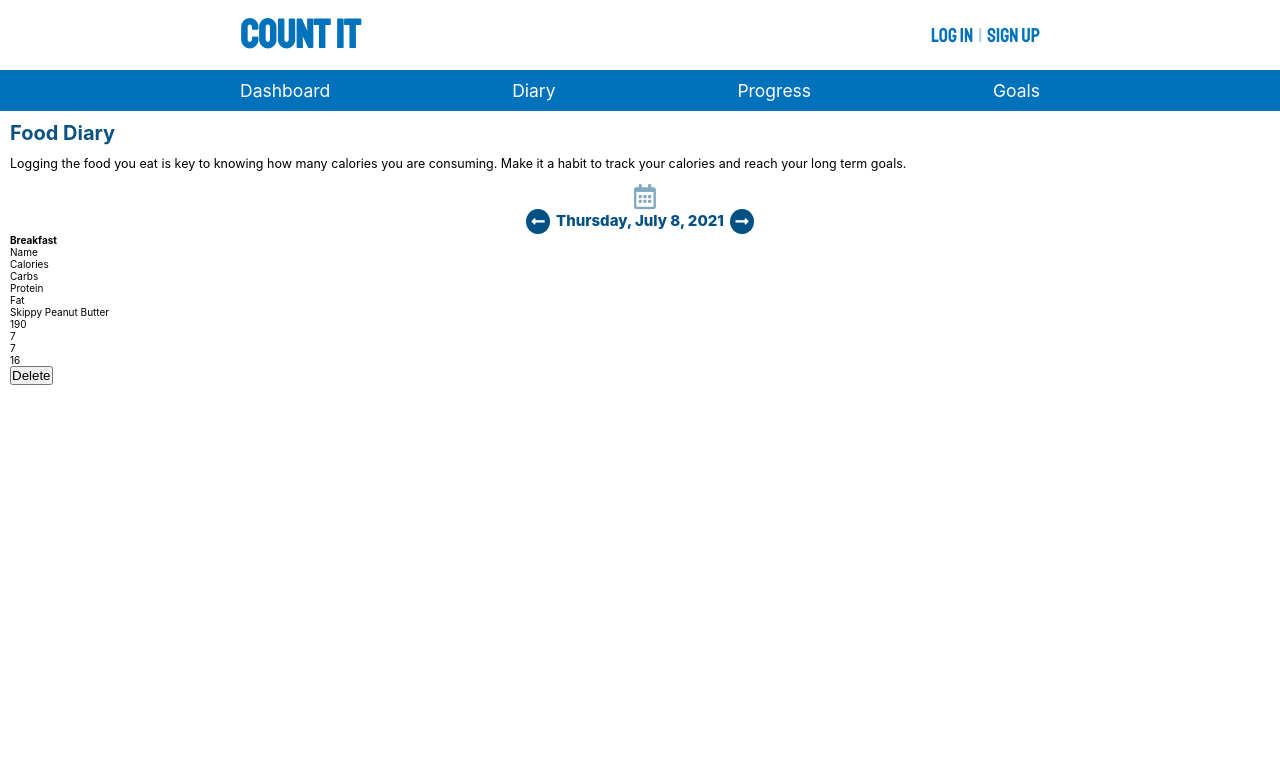
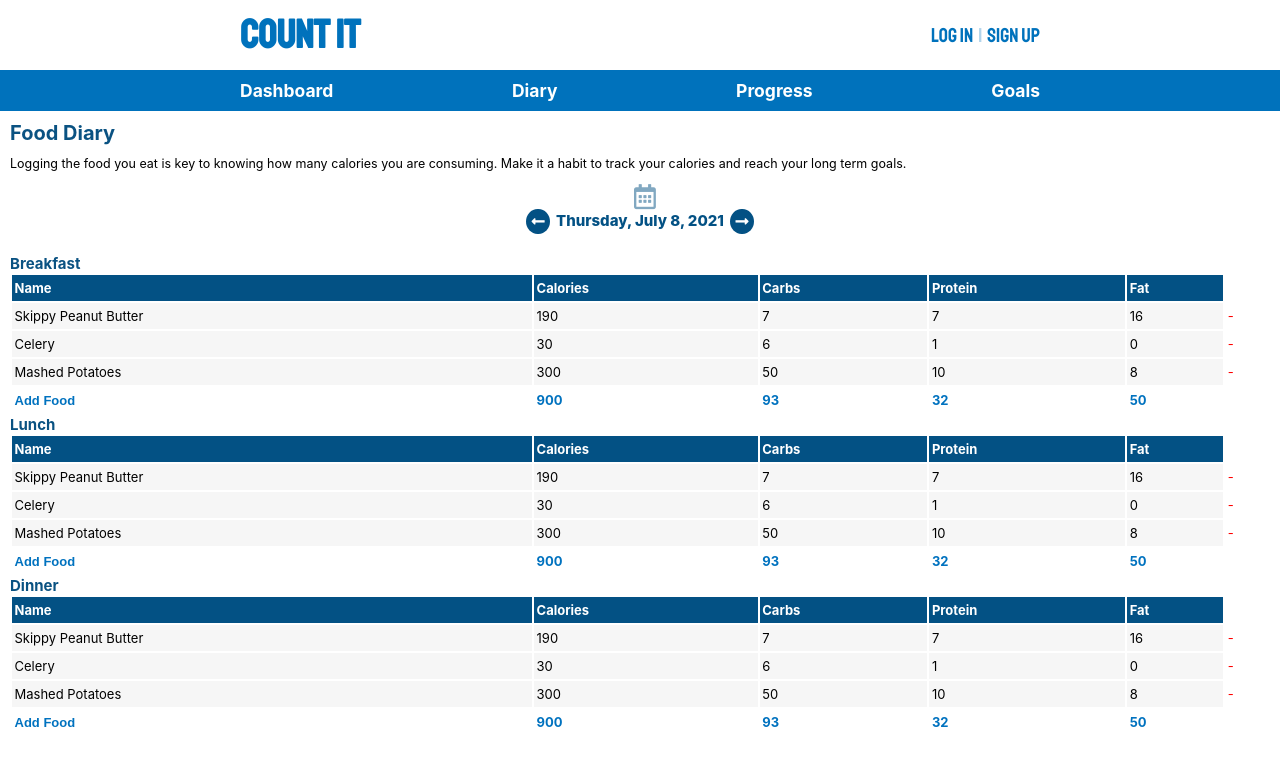
Before and after one commit to jmobes/nutrition-tracker, a React (Create React App) app in the folder frontend/: page /diary in a window 1280 px wide. Shown: the top 766 px of the page. Built offline with nearby package versions, Linux system fonts and the light colour scheme.

Commit message:
styled the tables for each meal

```diff
--- a/frontend/src/components/Navigation.css
+++ b/frontend/src/components/Navigation.css
@@ -14,6 +14,7 @@
 .navigation__list li {
   color: #fff;
   font-size: 1.5rem;
+  font-weight: 700;
 }
 
 @media (min-width: 700px) {
--- a/frontend/src/pages/Diary.css
+++ b/frontend/src/pages/Diary.css
@@ -48,3 +48,41 @@
   display: flex;
   align-items: center;
 }
+.diary__meals {
+  margin-top: 2rem;
+}
+.diary__meal__title {
+  font-size: 1.5rem;
+  color: rgb(10, 82, 130);
+}
+.diary__meal__table {
+  text-align: left;
+  width: 100%;
+  font-size: 1.3rem;
+}
+.diary__meal__table__header {
+  background-color: rgb(3, 81, 132);
+  color: #fff;
+}
+.diary__meal__table__row {
+  background-color: #f6f6f6;
+}
+.empty__col {
+  background-color: #fff;
+  color: red;
+}
+th,
+td {
+  padding: 0.5rem 0.25rem;
+}
+tfoot tr {
+  color: #0072bf;
+  font-weight: 700;
+}
+td button {
+  background: none;
+  border: none;
+  font-size: 1.3rem;
+  color: #0072bf;
+  font-weight: 700;
+}
--- a/frontend/src/pages/Diary.jsx
+++ b/frontend/src/pages/Diary.jsx
@@ -27,27 +27,159 @@
       <div className="diary__meals">
         <div className="diary__meal">
           <h4 className="diary__meal__title">Breakfast</h4>
-          <div className="diary__meal__table">
-            <div className="diary__meal__table__header">
-              <p className="diary__meal__table__header__item">Name</p>
-              <p className="diary__meal__table__header__item">Calories</p>
-              <p className="diary__meal__table__header__item">Carbs</p>
-              <p className="diary__meal__table__header__item">Protein</p>
-              <p className="diary__meal__table__header__item">Fat</p>
-            </div>
-            <div className="diary__meal__table__food">
-              <div className="diary__meal__table__food__row">
-                <p className="diary__meal__table__food__row">
-                  Skippy Peanut Butter
-                </p>
-                <p className="diary__meal__table__food__row">190</p>
-                <p className="diary__meal__table__food__row">7</p>
-                <p className="diary__meal__table__food__row">7</p>
-                <p className="diary__meal__table__food__row">16</p>
-                <button>Delete</button>
-              </div>
-            </div>
-          </div>
+          <table className="diary__meal__table">
+            <thead>
+              <tr className="diary__meal__table__header">
+                <th>Name</th>
+                <th>Calories</th>
+                <th>Carbs</th>
+                <th>Protein</th>
+                <th>Fat</th>
+                <th className="empty__col"></th>
+              </tr>
+            </thead>
+            <tbody>
+              <tr className="diary__meal__table__row">
+                <td>Skippy Peanut Butter</td>
+                <td>190</td>
+                <td>7</td>
+                <td>7</td>
+                <td>16</td>
+                <td className="empty__col">-</td>
+              </tr>
+              <tr className="diary__meal__table__row">
+                <td>Celery</td>
+                <td>30</td>
+                <td>6</td>
+                <td>1</td>
+                <td>0</td>
+                <td className="empty__col">-</td>
+              </tr>
+              <tr className="diary__meal__table__row">
+                <td>Mashed Potatoes</td>
+                <td>300</td>
+                <td>50</td>
+                <td>10</td>
+                <td>8</td>
+                <td className="empty__col">-</td>
+              </tr>
+            </tbody>
+            <tfoot>
+              <tr className="diary__meal__table__footer">
+                <td>
+                  <button>Add Food</button>
+                </td>
+                <td>900</td>
+                <td>93</td>
+                <td>32</td>
+                <td>50</td>
+              </tr>
+            </tfoot>
+          </table>
+        </div>
+        <div className="diary__meal">
+          <h4 className="diary__meal__title">Lunch</h4>
+          <table className="diary__meal__table">
+            <thead>
+              <tr className="diary__meal__table__header">
+                <th>Name</th>
+                <th>Calories</th>
+                <th>Carbs</th>
+                <th>Protein</th>
+                <th>Fat</th>
+                <th className="empty__col"></th>
+              </tr>
+            </thead>
+            <tbody>
+              <tr className="diary__meal__table__row">
+                <td>Skippy Peanut Butter</td>
+                <td>190</td>
+                <td>7</td>
+                <td>7</td>
+                <td>16</td>
+                <td className="empty__col">-</td>
+              </tr>
+              <tr className="diary__meal__table__row">
+                <td>Celery</td>
+                <td>30</td>
+                <td>6</td>
+                <td>1</td>
+                <td>0</td>
+                <td className="empty__col">-</td>
+              </tr>
+              <tr className="diary__meal__table__row">
+                <td>Mashed Potatoes</td>
+                <td>300</td>
+                <td>50</td>
+                <td>10</td>
+                <td>8</td>
+                <td className="empty__col">-</td>
+              </tr>
+            </tbody>
+            <tfoot>
+              <tr className="diary__meal__table__footer">
+                <td>
+                  <button>Add Food</button>
+                </td>
+                <td>900</td>
+                <td>93</td>
+                <td>32</td>
+                <td>50</td>
+              </tr>
+            </tfoot>
+          </table>
+        </div>
+        <div className="diary__meal">
+          <h4 className="diary__meal__title">Dinner</h4>
+          <table className="diary__meal__table">
+            <thead>
+              <tr className="diary__meal__table__header">
+                <th>Name</th>
+                <th>Calories</th>
+                <th>Carbs</th>
+                <th>Protein</th>
+                <th>Fat</th>
+                <th className="empty__col"></th>
+              </tr>
+            </thead>
+            <tbody>
+              <tr className="diary__meal__table__row">
+                <td>Skippy Peanut Butter</td>
+                <td>190</td>
+                <td>7</td>
+                <td>7</td>
+                <td>16</td>
+                <td className="empty__col">-</td>
+              </tr>
+              <tr className="diary__meal__table__row">
+                <td>Celery</td>
+                <td>30</td>
+                <td>6</td>
+                <td>1</td>
+                <td>0</td>
+                <td className="empty__col">-</td>
+              </tr>
+              <tr className="diary__meal__table__row">
+                <td>Mashed Potatoes</td>
+                <td>300</td>
+                <td>50</td>
+                <td>10</td>
+                <td>8</td>
+                <td className="empty__col">-</td>
+              </tr>
+            </tbody>
+            <tfoot>
+              <tr className="diary__meal__table__footer">
+                <td>
+                  <button>Add Food</button>
+                </td>
+                <td>900</td>
+                <td>93</td>
+                <td>32</td>
+                <td>50</td>
+              </tr>
+            </tfoot>
+          </table>
         </div>
       </div>
     </section>
```
